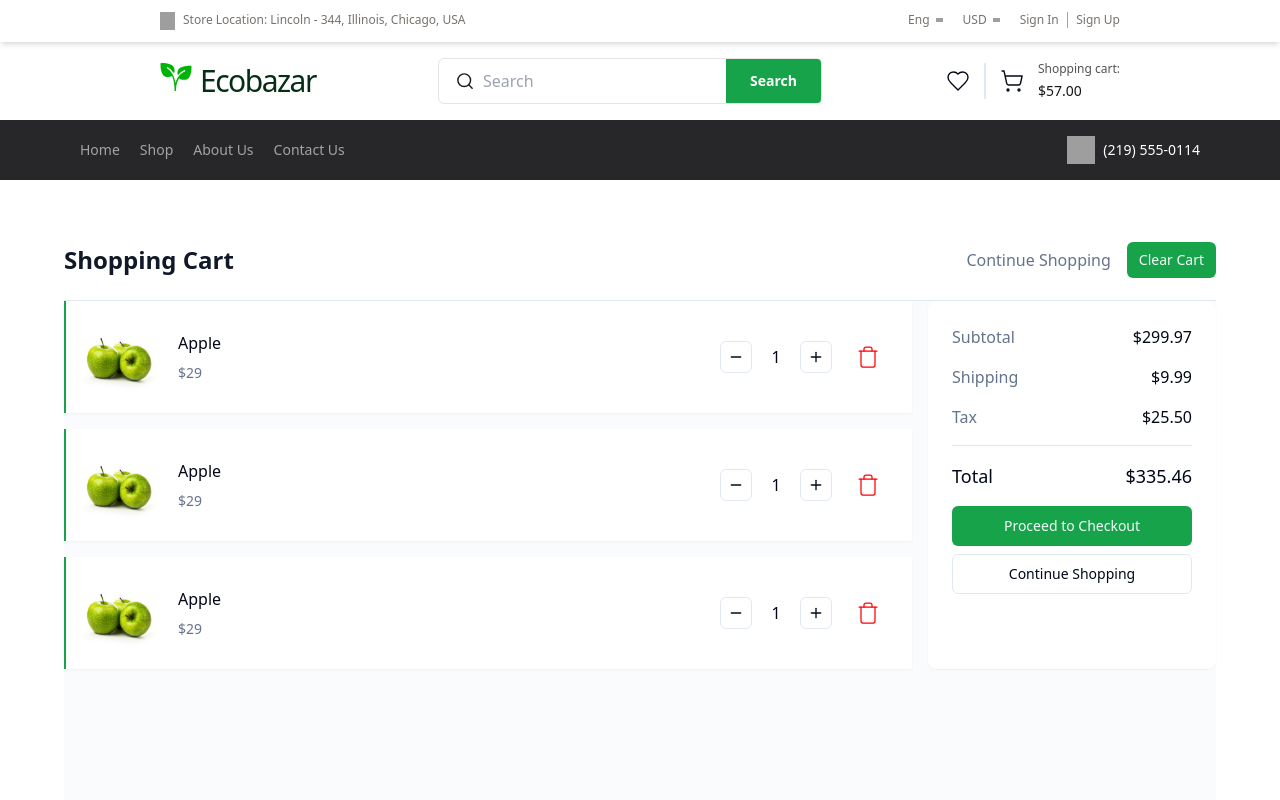
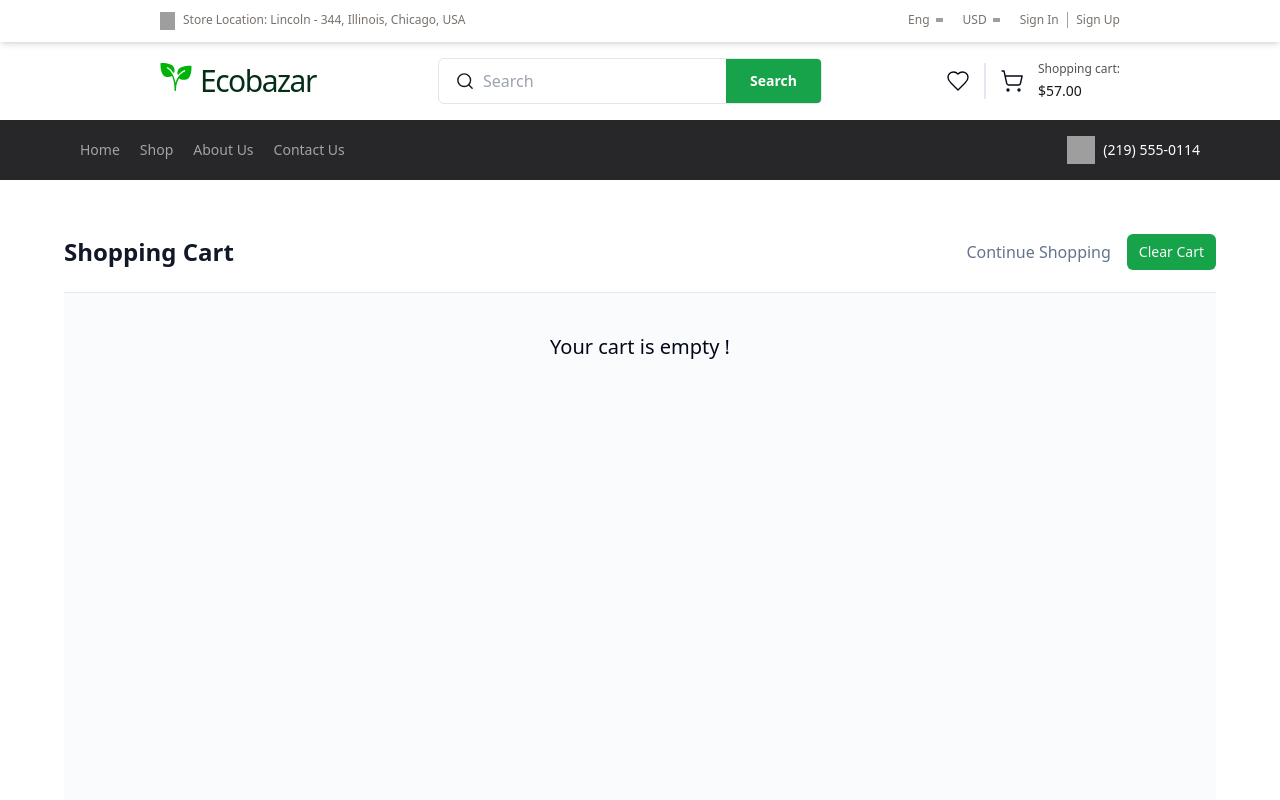
Before and after one commit to akshpnwr/organic-ecommerce, a React (Vite) app in the folder frontend/: page /cart in a window 1280 px wide. Shown: the top 800 px of the page. Built offline with nearby package versions, Linux system fonts and the light colour scheme; grey boxes are pictures that could not be loaded.

Commit message:
Added global cart state and manipulation functionality

```diff
--- a/frontend/src/components/CartItem.tsx
+++ b/frontend/src/components/CartItem.tsx
@@ -1,37 +1,42 @@
 import { Minus, Plus, Trash } from "lucide-react";
-import appleImg from "../assets/images/products/apple.png";
-import { useState } from "react";
 import { Button } from "@/components/UI/button";
+import { CartItemType } from "@/types";
+import useCart from "@/zustand/useCart";
 
-const CartItem = () => {
-  const [quantity, setQuantity] = useState(1);
-
-  const incrementQuantity = () => {
-    setQuantity(quantity + 1);
+const CartItem: React.FC<CartItemType> = ({ product, quantity }) => {
+  const { updateQuantity, removeFromCart } = useCart();
+  const incrementQuantityHandler = () => {
+    updateQuantity(product._id, quantity + 1);
   };
 
-  const decrementQuantity = () => {
+  const decrementQuantityHandler = () => {
     if (quantity === 1) return;
-    setQuantity(quantity - 1);
+    updateQuantity(product._id, quantity - 1);
+  };
+
+  const removeItemHandler = () => {
+    removeFromCart(product._id);
   };
 
   return (
     <li className="flex items-center gap-4 bg-background p-4 shadow-sm rounded-none border-l-2 border-green-600">
       <img
-        src={appleImg}
+        src={product.img}
         alt="Product Image"
         width={80}
         height={80}
         className="rounded-md object-cover"
       />
       <div className="flex flex-col gap-2">
-        <h3 className="font-medium">Apple</h3>
-        <p className="text-sm font-medium text-muted-foreground">$29</p>
+        <h3 className="font-medium">{product.name}</h3>
+        <p className="text-sm font-medium text-muted-foreground">
+          ${product.price}
+        </p>
       </div>
 
       <div className="flex min-w-40 items-center ml-auto gap-2">
         <Button
-          onClick={decrementQuantity}
+          onClick={decrementQuantityHandler}
           variant="outline"
           size="icon"
           className="h-8 w-8"
@@ -40,14 +45,18 @@ const CartItem = () => {
         </Button>
         <span className="text-center w-8">{quantity}</span>
         <Button
-          onClick={incrementQuantity}
+          onClick={incrementQuantityHandler}
           variant="outline"
           size="icon"
           className="h-8 w-8"
         >
           <Plus className="h-4 w-4" />
         </Button>
-        <Button variant="ghost" className="hover:bg-transparent hover:sca">
+        <Button
+          onClick={removeItemHandler}
+          variant="ghost"
+          className="hover:bg-transparent hover:sca"
+        >
           <Trash
             color="red"
             className="cursor-pointer w-6 h-6"
--- a/frontend/src/pages/Cart.tsx
+++ b/frontend/src/pages/Cart.tsx
@@ -2,10 +2,18 @@ import { Button } from "@/components/UI/button";
 import { Separator } from "@/components/UI/separator";
 import { Link } from "react-router-dom";
 import CartItem from "@/components/CartItem";
+import useCart from "@/zustand/useCart";
 
 export default function Cart() {
+  const { cart, subTotal, clearCart } = useCart();
+  const isEmpty = cart.length === 0;
+
+  const shipping = 1.5;
+  const tax = 2;
+  const total = subTotal + shipping + tax;
+
   return (
-    <div className="max-w-6xl mx-auto flex flex-col min-h-[80vh] bg-muted/40 mt-10">
+    <div className="max-w-6xl mx-auto flex flex-col min-h-[80vh] bg-muted/40 mt-8">
       <header className="bg-background border-b py-3 px-0">
         <div className="container px-0 flex flex-col md:flex-row gap-4 md:gap-0 items-center justify-between">
           <h1 className="text-2xl font-semibold w-full md:w-auto md:bg-transparent md:text-gray-900 text-center text-white py-3 bg-gray-800">
@@ -18,38 +26,44 @@ export default function Cart() {
             >
               Continue Shopping
             </Link>
-            <Button size="sm" className="bg-green-600 hover:bg-green-700">
+            <Button
+              onClick={clearCart}
+              size="sm"
+              className="bg-green-600 hover:bg-green-700"
+            >
               Clear Cart
             </Button>
           </div>
         </div>
       </header>
+      {isEmpty && <p className="text-xl mx-auto mt-10">Your cart is empty !</p>}
+      {isEmpty || (
         <main className="flex flex-col md:flex-row gap-4">
           <div className="flex-grow">
             <ul className="flex flex-col gap-2 md:gap-4 px-1 md:px-0">
-            <CartItem />
-            <CartItem />
-            <CartItem />
+              {cart.map((item) => (
+                <CartItem key={item.product._id} {...item} />
+              ))}
             </ul>
           </div>
           <div className="min-w-72 bg-background rounded-lg p-6 shadow-sm">
             <div className="grid gap-4">
               <div className="flex items-center justify-between">
                 <span className="text-muted-foreground">Subtotal</span>
-              <span className="font-medium">$299.97</span>
+                <span className="font-medium">${subTotal.toFixed(2)}</span>
               </div>
               <div className="flex items-center justify-between">
                 <span className="text-muted-foreground">Shipping</span>
-              <span className="font-medium">$9.99</span>
+                <span className="font-medium">${shipping}</span>
               </div>
               <div className="flex items-center justify-between">
                 <span className="text-muted-foreground">Tax</span>
-              <span className="font-medium">$25.50</span>
+                <span className="font-medium">${tax}</span>
               </div>
               <Separator />
               <div className="flex items-center justify-between">
                 <span className="text-lg font-medium">Total</span>
-              <span className="text-lg font-medium">$335.46</span>
+                <span className="text-lg font-medium">${total.toFixed(2)}</span>
               </div>
 
               <div className="grid gap-2">
@@ -65,6 +79,7 @@ export default function Cart() {
             </div>
           </div>
         </main>
+      )}
     </div>
   );
 }
--- a/frontend/src/pages/Product.tsx
+++ b/frontend/src/pages/Product.tsx
@@ -2,20 +2,23 @@ import { Avatar, AvatarFallback, AvatarImage } from "@/components/UI/avatar";
 import { Separator } from "@/components/UI/separator";
 import appleImg1 from "../assets/images/products/apple-1.jpg";
 import appleImg2 from "../assets/images/products/apple-2.jpg";
-import { Star } from "lucide-react";
+import { Heart, ShoppingCart, Star } from "lucide-react";
 import { Tabs, TabsContent, TabsList, TabsTrigger } from "@/components/UI/tabs";
 import { useEffect, useState } from "react";
-import ButtonCustom from "@/components/UI/ButtonCustom";
 import { useParams } from "react-router-dom";
 import useGetProduct from "@/hooks/useGetProduct";
 import { RotateLoader } from "react-spinners";
 import Rating from "@/components/UI/rating";
+import { Button } from "@/components/UI/button";
+import useCart from "@/zustand/useCart";
+import toast, { Toaster } from "react-hot-toast";
 
 export default function Product() {
   const [selectedImg, setSelectedImg] = useState(appleImg1);
   const params = useParams();
   const id = params.id as string;
   const { loading, product } = useGetProduct(id);
+  const { addToCart } = useCart();
 
   useEffect(() => {
     if (!product) return;
@@ -30,6 +33,13 @@ export default function Product() {
       </div>
     );
   }
+
+  const addToCartHandler = () => {
+    console.log(product);
+
+    addToCart({ product, quantity: 1 });
+    toast.success(`${product.name} added to cart`);
+  };
 
   return (
     <>
@@ -152,10 +162,17 @@ export default function Product() {
               </p>
             </div>
           </div>
-          <ButtonCustom
-            text="Add to Cart"
-            classes="text-xl font-medium hover:bg-green-700"
-          ></ButtonCustom>
+          <div className="grid grid-cols-2 gap-2">
+            <Button className="group border-[1.6px] border-red-400 bg-white rounded-lg text-xl font-medium hover:bg-red-400">
+              <Heart className="text-red-400 group-hover:text-white" />
+            </Button>
+            <Button
+              onClick={addToCartHandler}
+              className="bg-green-600 rounded-lg text-xl font-medium hover:bg-green-700"
+            >
+              <ShoppingCart />
+            </Button>
+          </div>
           <Separator className="my-4" />
           <div className="grid gap-4">
             <h2 className="font-bold text-2xl">Product Details</h2>
@@ -344,6 +361,7 @@ export default function Product() {
           </div>
         </TabsContent>
       </Tabs>
+      <Toaster />
     </>
   );
 }
--- /dev/null
+++ b/frontend/src/zustand/cartFunctions.ts
@@ -0,0 +1,46 @@
+import { CartItemType, CartState } from "@/types";
+
+export const addToCart = (state: CartState, item: CartItemType) => {
+  const updatedCart = [...state.cart, item];
+  const updatedSubTotal = updatedCart.reduce(
+    (acc, cartItem) => acc + cartItem.product.price * cartItem.quantity,
+    0
+  );
+
+  return {
+    cart: updatedCart,
+    subTotal: updatedSubTotal,
+  };
+};
+
+export const removeFromCart = (state: CartState, id: string) => {
+  const updatedCart = state.cart.filter((item) => item.product._id !== id);
+  const updatedSubTotal = updatedCart.reduce(
+    (acc, cartItem) => acc + cartItem.product.price * cartItem.quantity,
+    0
+  );
+
+  return {
+    cart: updatedCart,
+    subTotal: updatedSubTotal,
+  };
+};
+
+export const updateQuantity = (
+  state: CartState,
+  id: string,
+  quantity: number
+) => {
+  const updatedCart = state.cart.map((item) =>
+    item.product._id === id ? { ...item, quantity } : item
+  );
+  const updatedSubTotal = updatedCart.reduce(
+    (acc, cartItem) => acc + cartItem.product.price * cartItem.quantity,
+    0
+  );
+
+  return {
+    cart: updatedCart,
+    subTotal: updatedSubTotal,
+  };
+};
--- /dev/null
+++ b/frontend/src/zustand/useCart.ts
@@ -0,0 +1,14 @@
+import { CartItemType, CartState } from "@/types";
+import { create } from "zustand";
+import { addToCart, updateQuantity, removeFromCart } from "./cartFunctions";
+
+const useCart = create<CartState>((set) => ({
+  cart: [],
+  subTotal: 0,
+  addToCart: (item: CartItemType) => set((state) => addToCart(state, item)),
+  removeFromCart: (id: string) => set((state) => removeFromCart(state, id)),
+  updateQuantity: (id: string, quantity: number) =>
+    set((state) => updateQuantity(state, id, quantity)),
+  clearCart: () => set({ cart: [] }),
+}));
+export default useCart;
```
Also changed, not shown: frontend/src/types.ts (+17 -0 lines). Lines whose indentation alone changed are shown as unchanged.
